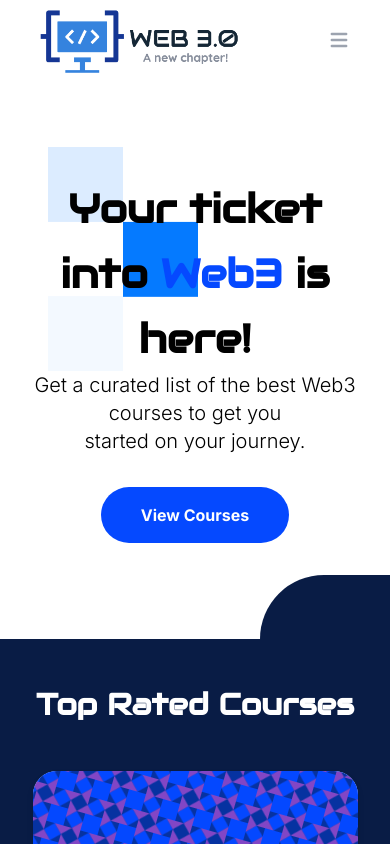
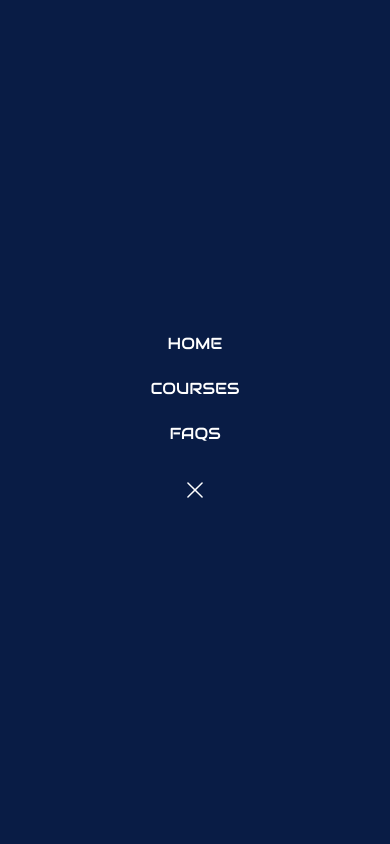
Before and after one commit to Fenil7480/course-aggregator, a Next.js app: page / in a window 390 px wide. Both pictures are taken after a click on the button "Open main menu". Shown: the top 844 px of the page. Built offline with nearby package versions, Linux system fonts and the light colour scheme.

Commit message:
Init commit

```diff
--- a/src/components/navbar.js
+++ b/src/components/navbar.js
@@ -1,7 +1,28 @@
+import React, { useRef } from "react";
 import Link from "next/link";
 import Container from '../components/container'
 
 const Nav = () => {
+  const mobileMenu = useRef(null)
+  const links = [
+    {
+      name: "HOME",
+      link: "/"
+    },
+    {
+      name: "COURSES",
+      link: "/courses"
+    },
+    {
+      name: "FAQS",
+      link: "/faq"
+    },
+  ]
+
+  function openMobileNav() {
+    mobileMenu.current.classList.remove("hidden");
+  }
+
   return (
     <>
       <nav className="px-2 bg-white border-gray-200  shadow-lg ">
@@ -15,8 +36,7 @@ const Nav = () => {
               />
             </a>
             <button
-              data-collapse-toggle="mobile-menu"
-              type="button"
+              onClick={openMobileNav}
               className="inline-flex justify-center items-center ml-3 text-gray-400 rounded-lg md:hidden "
               aria-controls="mobile-menu-2"
               aria-expanded="false"
@@ -38,36 +58,39 @@ const Nav = () => {
             </button>
             <div className="hidden w-full md:block md:w-auto" id="mobile-menu">
               <ul className="flex flex-col mt-4 md:flex-row md:space-x-8 md:mt-0 md:text-sm md:font-medium">
-                <li>
-                  <Link href="/">
-                    <a
-                      className="font-semibold text-lg block py-2 pr-4 pl-3 text-white bg-blue-700 rounded md:bg-transparent  md:hover:text-blue-700  md:p-0  dark:bg-blue-600 md:dark:bg-transparent focus:text-blue-700"
-                      aria-current="page"
-                    >
-                      HOME
-                    </a>
-                  </Link>
-                </li>
-                <li>
-                  <Link href="/courses">
-                    <a className="font-semibold text-lg block py-2 pr-4 pl-3 border-b border-gray-100 hover:bg-gray-50 md:hover:bg-transparent md:border-0 md:hover:text-blue-700 md:p-0 dark:text-gray-400 dark:hover:text-white focus:text-blue-700 dark:border-gray-700 dark:hover:bg-gray-700 md:dark:hover:bg-transparent">
-                      COURSES
-                    </a>
-                  </Link>
-                </li>
-                <li>
-                  <Link href="/faq">
-                    <a className="font-semibold block text-lg py-2 pr-4 pl-3 border-b border-gray-100 hover:bg-gray-50 md:hover:bg-transparent md:border-0 md:hover:text-blue-700 md:p-0 dark:text-gray-400 dark:hover:text-white focus:text-blue-700 dark:border-gray-700 dark:hover:bg-gray-700 md:dark:hover:bg-transparent"
-                    >
-                      FAQS
-                    </a>
-                  </Link>
-                </li>
+                {links.map((link) => {
+                  return (
+                    <li>
+                      <Link href={link.link}>
+                        <a className="font-semibold text-lg block py-2 pr-4 pl-3 border-b border-gray-100 hover:bg-gray-50 md:hover:bg-transparent md:border-0 md:hover:text-blue-700 md:p-0 dark:text-gray-400 dark:hover:text-white focus:text-blue-700 dark:border-gray-700 dark:hover:bg-gray-700 md:dark:hover:bg-transparent">
+                          {link.name}
+                        </a>
+                      </Link>
+                    </li>
+                  )
+                })}
               </ul>
             </div>
           </div>
         </Container>
       </nav>
+      <nav ref={mobileMenu} className="mobile-nav md:hidden fixed inset-0 bg-blue-800 z-50 hidden">
+                <ul className="text-white-100 flex flex-col h-full items-center justify-center gap-5">
+                  {links.map((link) => {
+                    return (
+                      <li>
+                        <Link href={link.link}>
+                          <a>{link.name}</a>
+                        </Link>
+                      </li>
+                    )
+                  })}
+                  <svg width="48" height="48" viewBox="0 0 48 48" fill="none" xmlns="http://www.w3.org/2000/svg">
+                    <path d="M16.9289 31.0711L31.071 16.929" stroke="#fff" stroke-width="1.5" stroke-linecap="round"/>
+                    <path d="M16.9289 16.9289L31.071 31.071" stroke="#fff" stroke-width="1.5" stroke-linecap="round"/>
+                  </svg>
+                </ul>
+      </nav>
     </>
   );
 };
```
